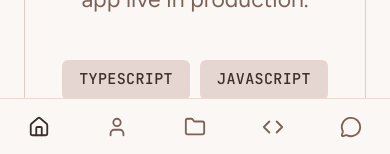
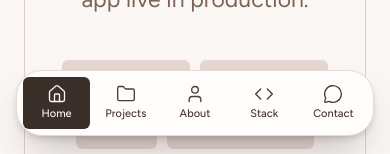
Before and after one commit to CamilaNevesLinder/CamilaNevesLinder, a Next.js app: page /en in a window 390 px wide. Shown: the part 690-844 px from the top of the page. Built offline with nearby package versions, Linux system fonts and the light colour scheme; no server answers.

Commit message:
feat(nav): turn mobile bottom nav into a floating pill
Center the bar above the bottom edge with paper surface, rounded
corners and layered shadow, show compact visible labels, mark the
active route with aria-current and follow the redesign order.

```diff
--- a/messages/en.json
+++ b/messages/en.json
@@ -398,7 +398,9 @@
       "label": "Settings",
       "language": "Language",
       "darkMode": "Dark mode"
-    }
+    },
+    "technologiesCompact": "Stack",
+    "mainLabel": "Main"
   },
   "footer": {
     "rights": "© {year} Camila Neves Linder · Full Stack Developer",
--- a/messages/es.json
+++ b/messages/es.json
@@ -398,7 +398,9 @@
       "label": "Configuración",
       "language": "Idioma",
       "darkMode": "Modo oscuro"
-    }
+    },
+    "technologiesCompact": "Stack",
+    "mainLabel": "Principal"
   },
   "footer": {
     "rights": "© {year} Camila Neves Linder · Desarrolladora Full Stack",
--- a/messages/pt-br.json
+++ b/messages/pt-br.json
@@ -398,7 +398,9 @@
       "label": "Configurações",
       "language": "Idioma",
       "darkMode": "Modo escuro"
-    }
+    },
+    "technologiesCompact": "Stack",
+    "mainLabel": "Principal"
   },
   "footer": {
     "rights": "© {year} Camila Neves Linder · Desenvolvedora Full Stack",
--- a/src/components/organisms/bottom-nav.tsx
+++ b/src/components/organisms/bottom-nav.tsx
@@ -10,20 +10,25 @@ export function BottomNav() {
   const pathname = usePathname();
 
   return (
-    <nav className="border-border bg-background fixed inset-x-0 bottom-0 z-40 grid h-14 grid-cols-5 border-t md:hidden">
-      {NAV_ITEMS.map(({ href, labelKey, Icon }) => {
+    <nav
+      aria-label={t('mainLabel')}
+      className="border-line bg-paper fixed bottom-[calc(18px+env(safe-area-inset-bottom))] left-1/2 z-40 flex w-[calc(100%-32px)] max-w-[380px] -translate-x-1/2 gap-0.5 rounded-[26px] border p-1.5 shadow-[0_22px_44px_-14px_var(--shadow-color),0_4px_10px_-4px_var(--shadow-color)] md:hidden"
+    >
+      {NAV_ITEMS.map(({ href, labelKey, compactLabelKey, Icon }) => {
         const isActive = pathname === href;
         return (
           <Link
             key={href}
             href={href}
             aria-label={t(labelKey)}
+            aria-current={isActive ? 'page' : undefined}
             className={cn(
-              'flex items-center justify-center',
-              isActive ? 'text-espresso' : 'text-taupe',
+              'flex min-h-[52px] flex-1 flex-col items-center justify-center gap-0.5 rounded-2xl text-[11px] font-medium transition-colors duration-200',
+              isActive ? 'bg-espresso text-cream' : 'text-body hover:bg-sand',
             )}
           >
-            <Icon size={22} aria-hidden="true" />
+            <Icon size={20} strokeWidth={1.6} aria-hidden="true" />
+            <span aria-hidden="true">{t(compactLabelKey)}</span>
           </Link>
         );
       })}
--- a/src/lib/nav-items.ts
+++ b/src/lib/nav-items.ts
@@ -4,14 +4,32 @@ import { HrefValue } from '@/lib/navigation';
 export type NavLabelKey =
   'home' | 'about' | 'projects' | 'technologies' | 'contact';
 
+export type NavCompactLabelKey = NavLabelKey | 'technologiesCompact';
+
 export const NAV_ITEMS: {
   href: HrefValue;
   labelKey: NavLabelKey;
+  compactLabelKey: NavCompactLabelKey;
   Icon: typeof House;
 }[] = [
-  { href: '/', labelKey: 'home', Icon: House },
-  { href: '/about', labelKey: 'about', Icon: User },
-  { href: '/projects', labelKey: 'projects', Icon: Folder },
-  { href: '/technologies', labelKey: 'technologies', Icon: Code },
-  { href: '/contact', labelKey: 'contact', Icon: MessageCircle },
+  { href: '/', labelKey: 'home', compactLabelKey: 'home', Icon: House },
+  {
+    href: '/projects',
+    labelKey: 'projects',
+    compactLabelKey: 'projects',
+    Icon: Folder,
+  },
+  { href: '/about', labelKey: 'about', compactLabelKey: 'about', Icon: User },
+  {
+    href: '/technologies',
+    labelKey: 'technologies',
+    compactLabelKey: 'technologiesCompact',
+    Icon: Code,
+  },
+  {
+    href: '/contact',
+    labelKey: 'contact',
+    compactLabelKey: 'contact',
+    Icon: MessageCircle,
+  },
 ];
```
Also changed, not shown: 1 other file (tests, documents, lock files or other folders).
